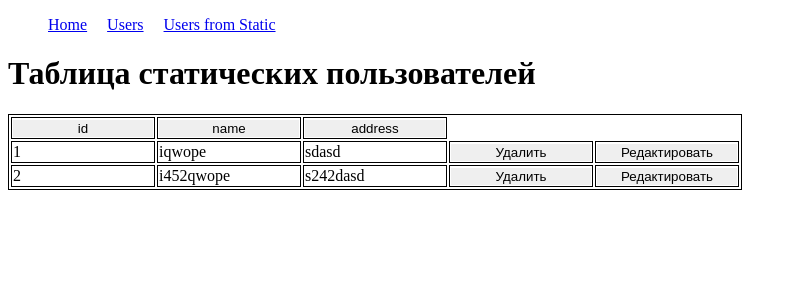
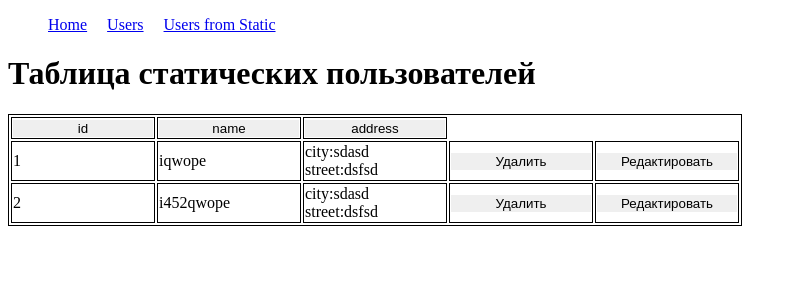
Before and after one commit to flyntic/DZTableNext, a Next.js app: page /users_static in a window 1280 px wide. Shown: the top 300 px of the page, without its empty margins (0-797 px from the left). Built offline with nearby package versions, Linux system fonts and the light colour scheme.

Commit message:
Update users_static.jsx

```diff
--- a/pages/users_static.jsx
+++ b/pages/users_static.jsx
@@ -19,8 +19,8 @@ export default function UsersStatic( {propsUsers}){
 
 export function getStaticProps(){
     const propsUsers=[
-        {id:1,name:"iqwope",   address:"sdasd"},
-        {id:2,name:"i452qwope",address:"s242dasd"}
+        {id:1,name:"iqwope",   address:{city:"sdasd",street:"dsfsd"}},
+        {id:2,name:"i452qwope",address:{city:"sdasd",street:"dsfsd"}}
     ];
 
     return {props:{propsUsers}}
```
